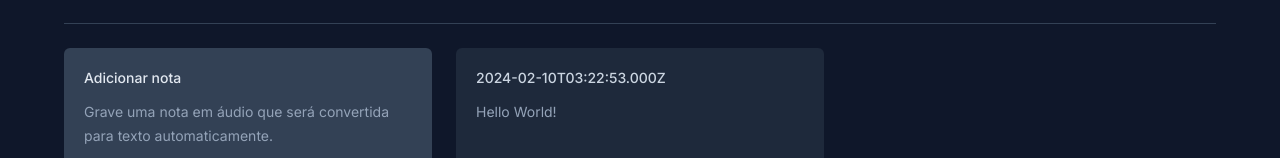
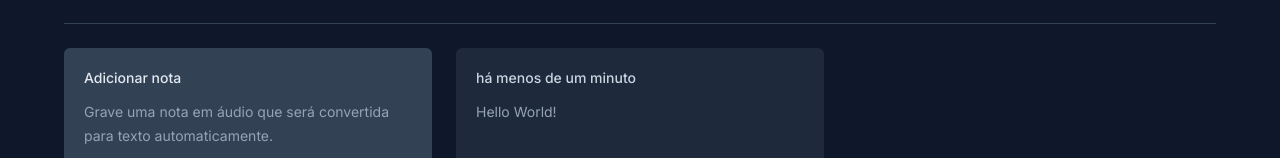
Before and after one commit to Bruno-rasq/NLW-Trilha-React, a React (Vite) app: page / in a window 1280 px wide. Shown: the part 133-291 px from the top of the page. Built offline with nearby package versions, Linux system fonts and the light colour scheme.

Commit message:
Save: para evitar possíveis problemas

```diff
--- a/src/App.tsx
+++ b/src/App.tsx
@@ -2,9 +2,25 @@
 import Logo from './assets/logo-nlw-expert.svg';
 import {NoteCard} from './components/note-card';
 import {NewNoteCard} from './components/new-note-card';
+import { useState } from 'react';
 
 
 export function App() {
+
+  const [notes, setNotes] = useState([
+    {id: 1, date: new Date(),content: 'Hello World!'}
+  ]);
+
+  function onNoteCreated(content: string){
+    const newNote = {
+      id: Math.random(),
+      date: new Date(),
+      content,
+    }
+
+    setNotes([newNote, ...notes]);
+  }
+
    return (
      <div className="
        mx-auto
@@ -38,12 +54,11 @@
          gap-6">
 
 
-         <NewNoteCard/>
+         <NewNoteCard onNoteCreated={onNoteCreated}/>
 
-         <NoteCard note= {{
-           date: new Date(),
-           content: 'Hello World!'
-         }}/>
+         {notes.map(note => {
+           return <NoteCard key={note.id} note={note}/>
+         })}
 
        </div>
      </div>
--- a/src/components/new-note-card.tsx
+++ b/src/components/new-note-card.tsx
@@ -3,8 +3,12 @@
 import { useState, FormEvent, ChangeEvent } from 'react';
 import { toast } from 'sonner';
 
+interface NewNoteProps {
+  onNoteCreated: (content: string) => void;
+}
 
-export function NewNoteCard(){
+
+export function NewNoteCard({ onNoteCreated }: NewNoteProps){
 
   const [shouldShowOnboarding, setShouldShowOnboarding] = useState(true);
   const [content, setContent] = useState('');
@@ -21,11 +25,11 @@
   }
 
   function handleSaveNote(event: FormEvent){
-    event.prevenDefault();
+    event.preventDefault();
 
-    console.log(content);
+    onNoteCreated(content);
 
-    toast.sucess('Nota salva com sucesso!');
+    toast.success('Nota salva com sucesso!');
   }
 
   return (
@@ -144,7 +148,8 @@
             text-lime-950
             outline-none
             font-medium
-            hover:bg-lime-500">
+            hover:bg-lime-500"
+            onClick={handleSaveNote}>
            Salvar nota.
           </button>
          </form>
--- a/src/components/note-card.tsx
+++ b/src/components/note-card.tsx
@@ -32,7 +32,7 @@
              text-sm
              font-medium
              text-slate-300">
-             {note.date.toISOString()}
+{formatDistanceToNow(note.date, { locale: ptBR, addSuffix: true })}
            </span>
            <p className="
              text-sm
```
